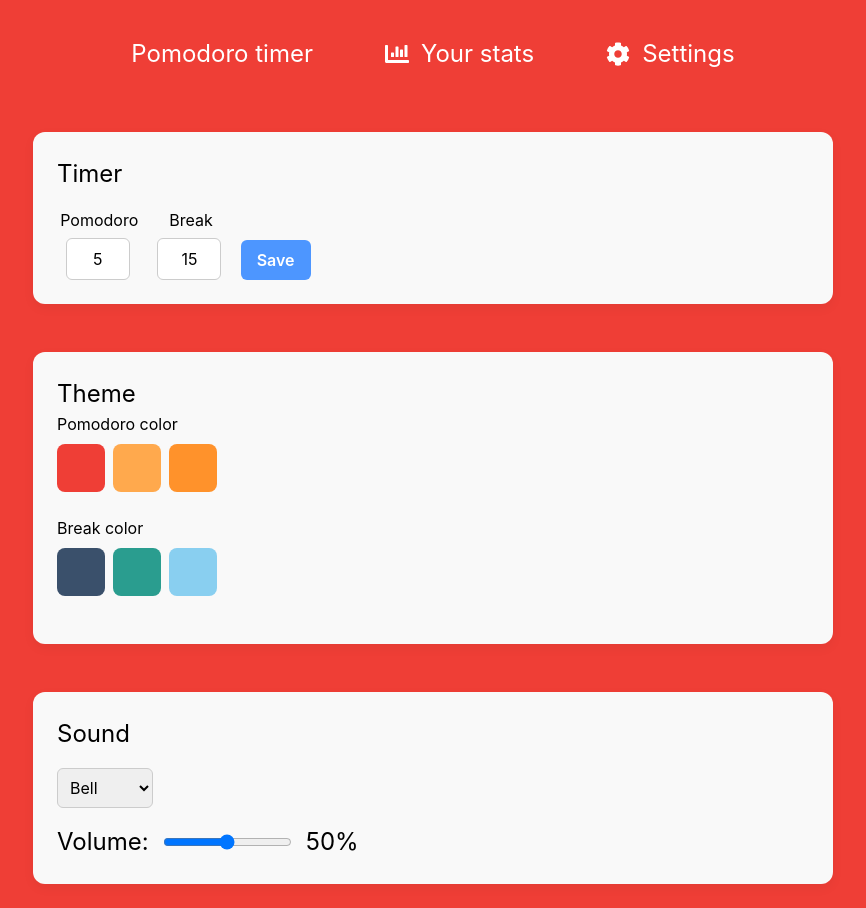
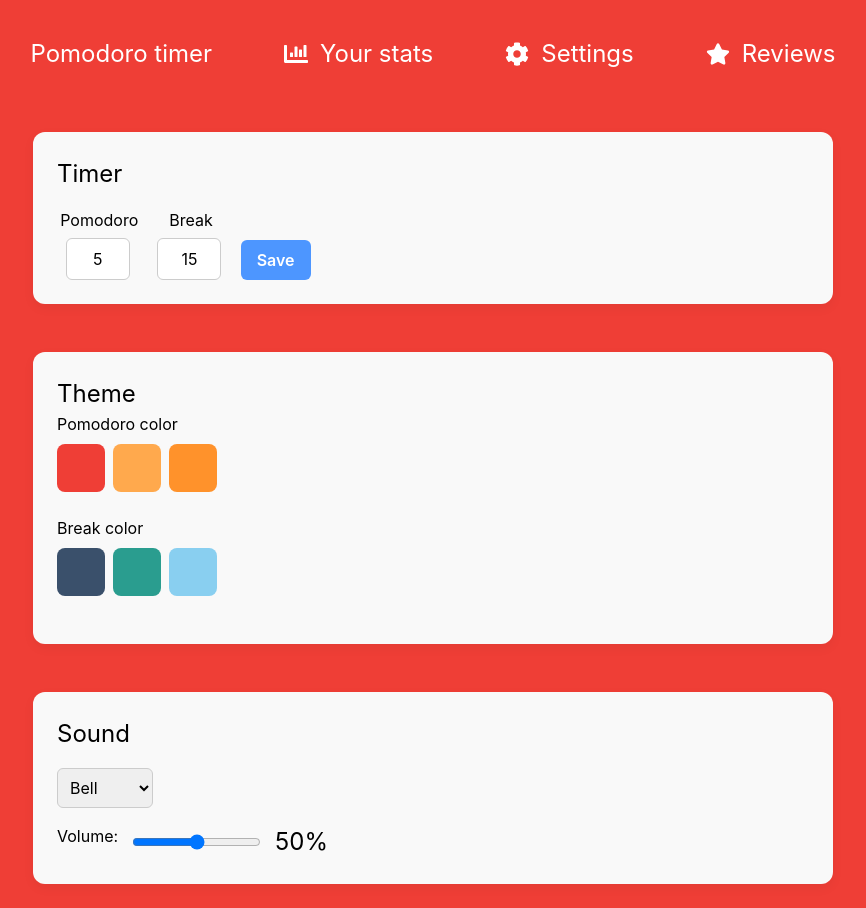
Before and after one commit to MaksymWoloszynowski/Pomodoro-timer, a Next.js app: page /settings in a window 1280 px wide. Shown: the whole page, without its empty margins (207-1073 px from the left). Built offline with nearby package versions, Linux system fonts and the light colour scheme.

Commit message:
small changes

```diff
--- a/components/ColorTheme.jsx
+++ b/components/ColorTheme.jsx
@@ -5,7 +5,7 @@ const pomodoroColors = ["1", "2", "3"];
 const breakColors = ["1", "2", "3"];
 
 const ColorTheme = () => {
-  const { workTheme, breakTheme, setWorkTheme, setBreakTheme } = useContext(SettingsContext);
+  const { setWorkTheme, setBreakTheme } = useContext(SettingsContext);
 
   const handlePomodoroClick = (idx) => {
     const newTheme = `pomodoro-${idx + 1}`
--- a/components/NavBar.jsx
+++ b/components/NavBar.jsx
@@ -1,6 +1,5 @@
 import Link from "next/link";
-import { FaChartBar } from "react-icons/fa";
-import { FaCog } from "react-icons/fa";
+import { FaChartBar, FaCog, FaStar } from "react-icons/fa";
 
 const NavBar = () => {
   return (
@@ -23,6 +22,12 @@ const NavBar = () => {
             Settings
           </Link>
         </li>
+        <li className="navbar-item">
+          <Link href="/reviews" className="navbar-link">
+            <FaStar className="icon" />
+            Reviews
+          </Link>
+        </li>
       </ul>
     </div>
   );
--- a/components/VolumeSlider.jsx
+++ b/components/VolumeSlider.jsx
@@ -6,7 +6,7 @@ const VolumeSlider = () => {
 
   return (
     <div className="volume-slider">
-      <p>Volume: </p>
+      <p style={{fontSize: "1rem"}}>Volume: </p>
       <input
         type="range"
         min={0}
```
